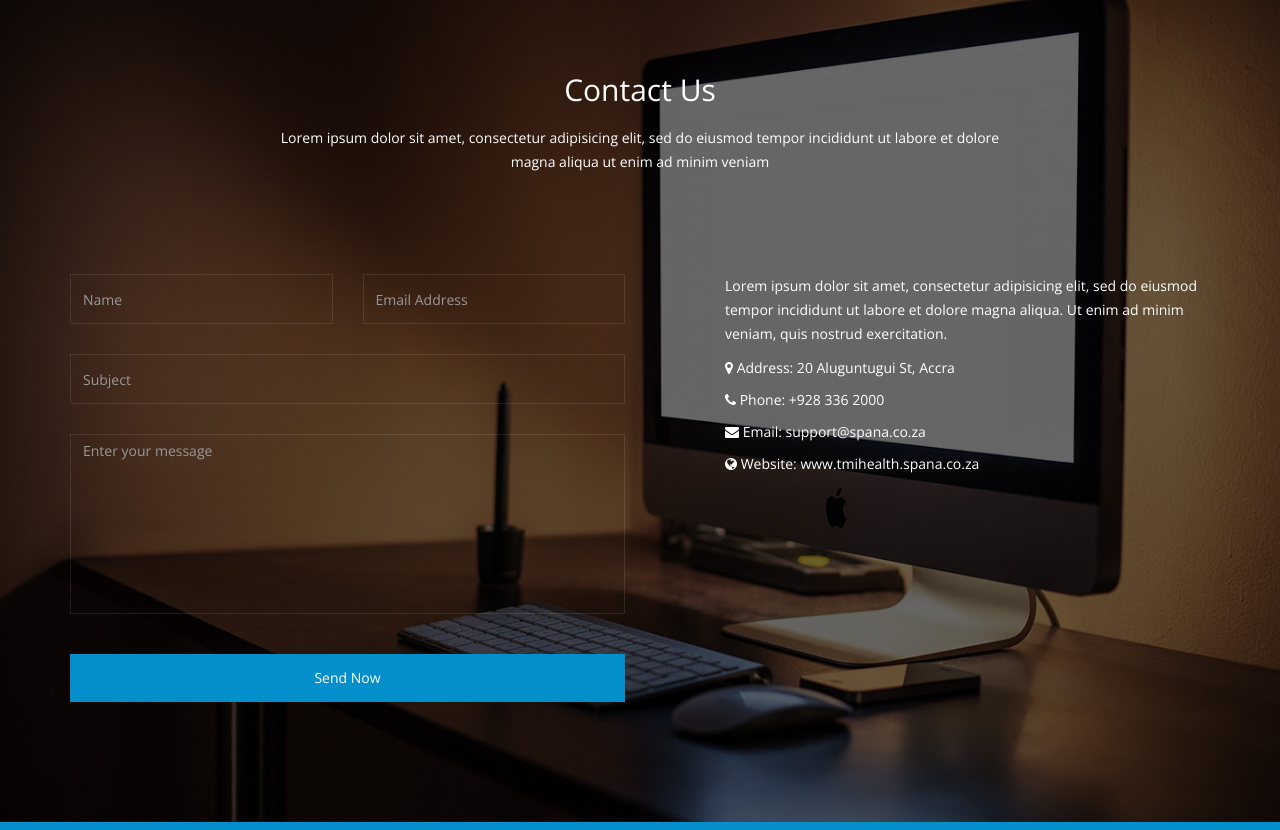
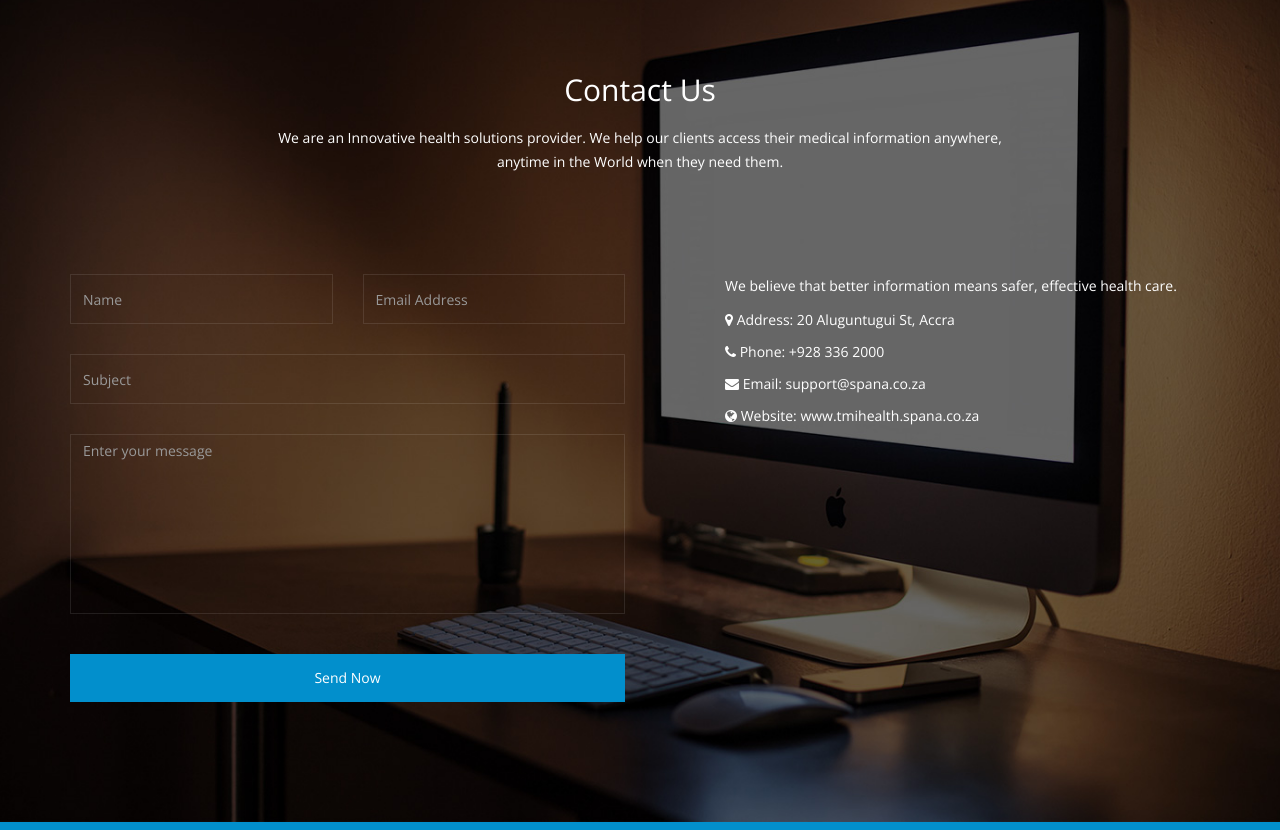
Before and after one commit to ZolileN/Health, a plain HTML site: page template/index.html in a window 1280 px wide. Shown: the part 4220-5050 px from the top of the page. Drawn offline with nearby package versions, Linux system fonts and the light colour scheme; some packages are replaced by stand-ins of ours.

Commit message:
Contact Us

```diff
--- a/template/index.html
+++ b/template/index.html
@@ -730,7 +730,7 @@
         <div class="row">
           <div class="heading text-center col-sm-8 col-sm-offset-2 wow fadeInUp" data-wow-duration="1000ms" data-wow-delay="300ms">
             <h2>Contact Us</h2>
-            <p>Lorem ipsum dolor sit amet, consectetur adipisicing elit, sed do eiusmod tempor incididunt ut labore et dolore magna aliqua ut enim ad minim veniam</p>
+            <p>We are an Innovative health solutions provider. We help our clients access their medical information anywhere, anytime in the World when they need them.</p>
           </div>
         </div>
         <div class="contact-form wow fadeIn" data-wow-duration="1000ms" data-wow-delay="600ms">
@@ -762,7 +762,7 @@
             </div>
             <div class="col-sm-6">
               <div class="contact-info wow fadeInUp" data-wow-duration="1000ms" data-wow-delay="300ms">
-                <p>Lorem ipsum dolor sit amet, consectetur adipisicing elit, sed do eiusmod tempor incididunt ut labore et dolore magna aliqua. Ut enim ad minim veniam, quis nostrud exercitation.</p>
+                <p>We believe that better information means safer, effective health care.</p>
                 <ul class="address">
                   <li><i class="fa fa-map-marker"></i> <span> Address:</span> 20 Aluguntugui St, Accra </li>
                   <li><i class="fa fa-phone"></i> <span> Phone:</span> +928 336 2000  </li>
```
